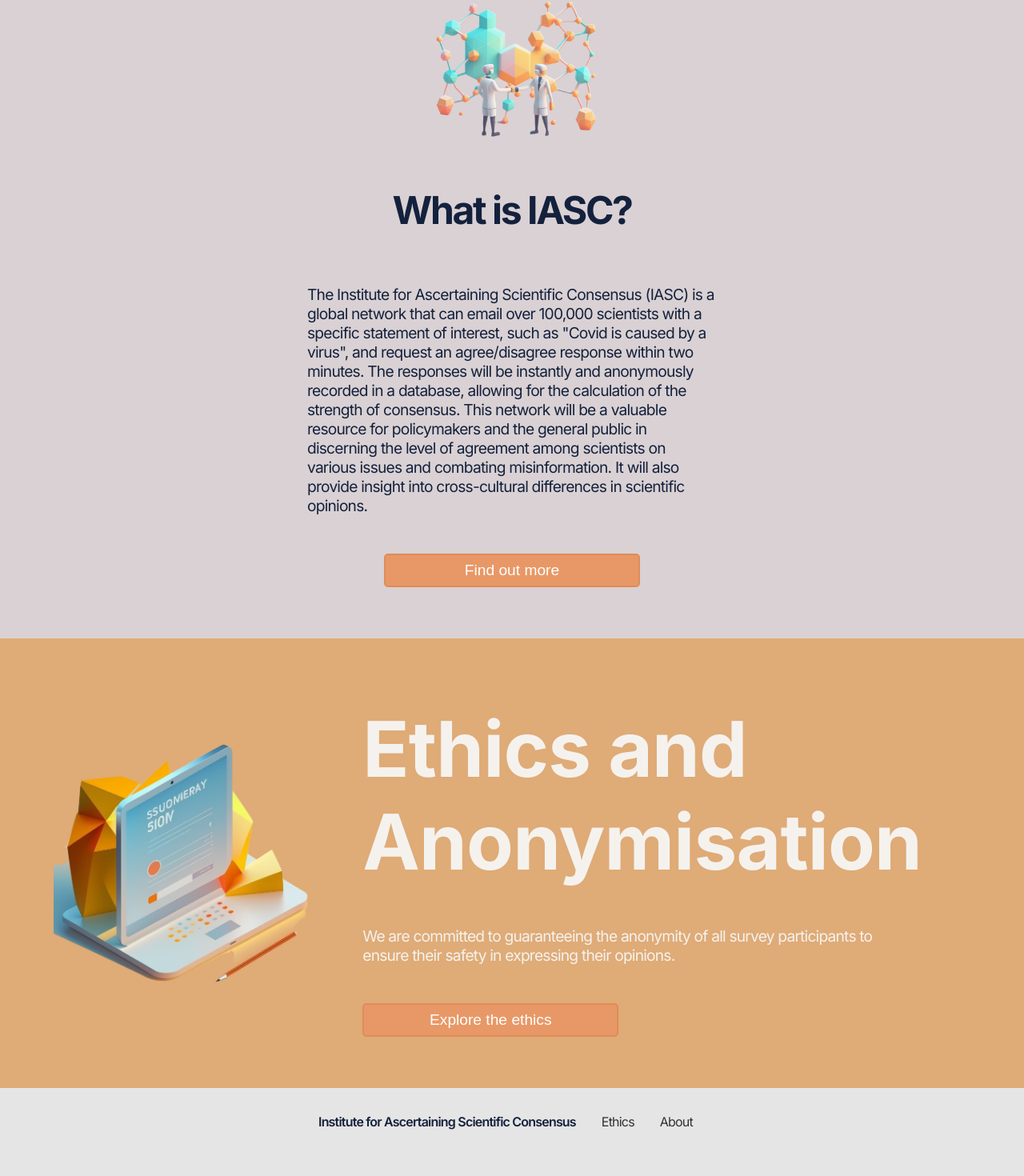
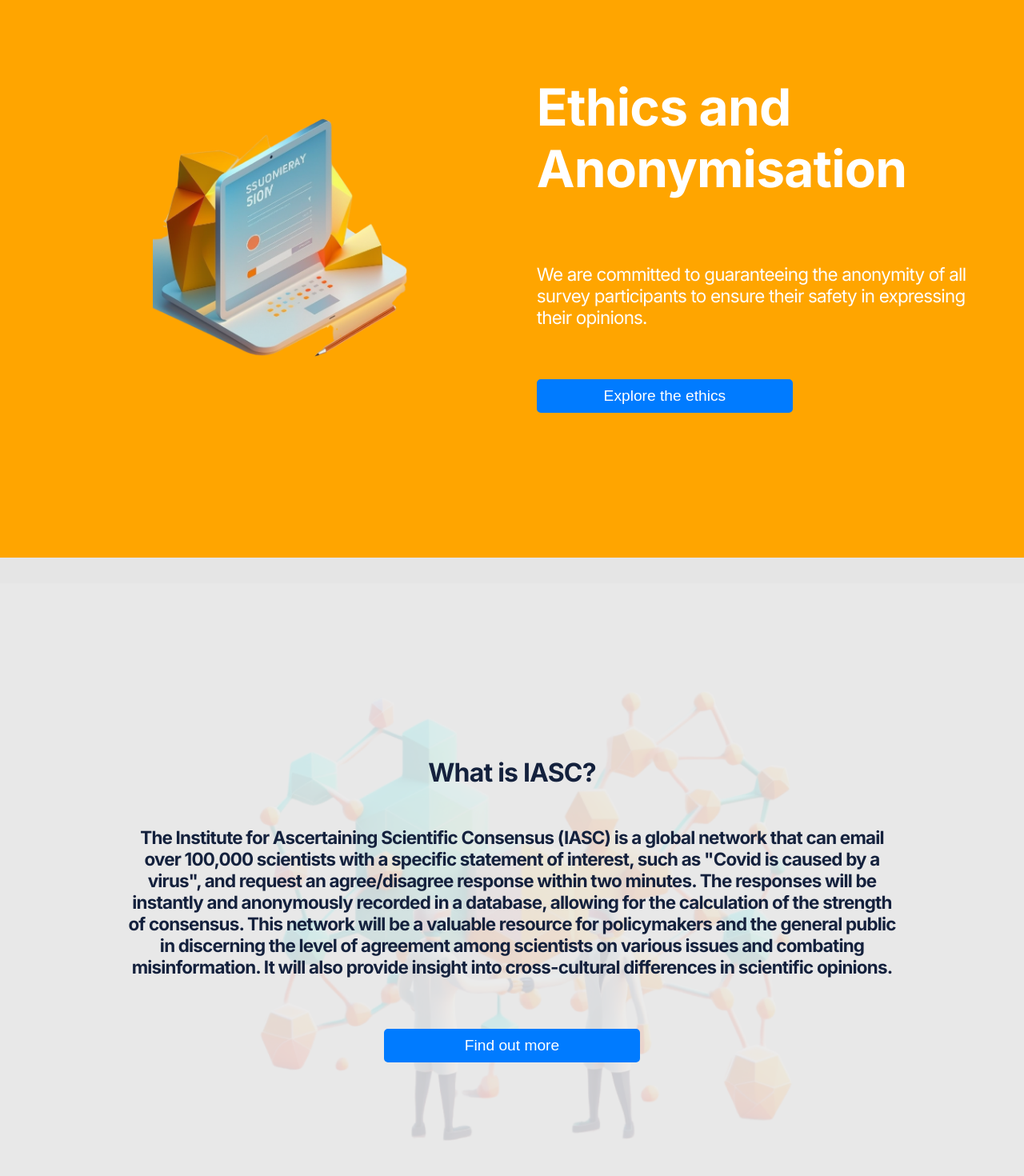
Before and after one commit to DurhamARC/IASCPolls, a React (Create React App) app in the folder react-app/: page / in a window 1280 px wide. Shown: the part 992-2462 px from the top of the page at 80% size. Before the commit the page ends 2420 px from the top, so only its background shows below. Built offline with nearby package versions, Linux system fonts and the light colour scheme; the HTML template or start-up script is replaced by a standard one.

Commit message:
home changes

```diff
--- a/react-app/src/App.css
+++ b/react-app/src/App.css
@@ -261,64 +261,69 @@ p, ol, ul {
 }
 
 .home {
-  padding: 2rem;
   width: 100%;
+  height: 100%;
   display: flex;
-  flex-direction: row;
-  justify-content: flex-end;
-  align-items: center;
+  flex-direction: column;
+  align-items: flex-start;
 }
 
 .home--title {
-  padding: 2rem;
-  width: 100%;
+  padding: 4rem 4rem 4rem 10rem;
+  width: 80%;
 }
 
 .home-pic{
   width: 100%;
-  height: 100%;
-  background-position: center;
+  height: 80%;
+  background-position: top left;
   background-image: url('./front-page-img.png');
   background-repeat: no-repeat;
   background-size: 30rem;
 }
 
+@media (max-width: 1000px) {
+  .home-pic {
+    display: none;
+  }
+}
 
-.home--eyecatching{
+
+
+
+.home--eyecatching {
+  display: flex;
   flex-direction: row;
-  background-color: #DFAB77;
+  background-color: #FFA500;
   margin-bottom: 2rem;
-  justify-content: flex-start;
-  height: fit-content;
-  padding:2rem;
+  align-items: center;
+  padding: 2rem;
 }
 
 .home--eyecatching div {
   display: flex;
   flex-direction: column;
-  justify-content: flex-end;
-  align-items: left;
+  justify-content: center;
+  align-items: flex-start;
+  margin-left: 2rem;
 }
 
-
-.home--eyecatching h2{
-  font-size: 1.2rem;
+.home--eyecatching h2 {
+  font-size: 1.4rem;
   font-weight: 500;
-  color: #f5f2ee;
-  padding-right: 4rem;
-  padding-top: 2rem;
-  padding-bottom: 2rem;
+  color: #FFFFFF;
+  margin-top: 1rem;
+  margin-bottom: 2rem;
 }
 
-.home--eyecatching h1{
-  color: #f5f2ee;
-  font-size: 6rem;
-  padding-right: 4rem;
+.home--eyecatching h1 {
+  color: #FFFFFF;
+  font-size: 4rem;
+  margin-bottom: 2rem;
 }
 
-
-.home-pic-2{
-  width: 50%;
+.home-pic-2 {
+  width: 100%;
   height: 30rem;
   background-position: center;
   background-image: url('./front-page-comp.png');
@@ -328,45 +333,69 @@ p, ol, ul {
 
 
 
-.home--about{
-  background-color: #D9D1D3;
-  padding: 4rem;
-  height: auto;
-  flex-direction: column;
+
+
+
+.container.home--about {
+  position: relative;
+  margin-bottom: 2rem;
+  background-color: (255, 192, 86, 0.5);
 }
 
-.home--about h2, .home--about h3{
-  padding: 2rem;
+.home-pic-3 {
+  position: relative;
+  width: 100%;
+  height: 100%;
+  background-position: center;
+  background-image: url('./front-page-scientists.png');
+  background-repeat: no-repeat;
+  background-size: 50rem;
 }
 
-.home--about h3{
+.home--about--overlay {
+  position: absolute;
+  top: 0;
+  left: 0;
+  width: 100%;
+  height: 100%;
+  background-color: rgba(233, 233, 233, 0.85);
+  display: flex;
+  align-items: center;
+  justify-content: center;
+}
+
+.home--about--text {
+  text-align: center;
+  padding: 2rem;
+  width: 80%;
+}
+
+.home--about--text h2 {
+  font-size: 2rem;
+  font-weight: 700;
+  margin-bottom: 1rem;
+}
+
+.home--about--text h3 {
+  font-size: 1.4rem;
+  margin-bottom: 2rem;
+}
+
+.home--button {
+  padding: 8px 16px;
+  border-radius: 5px;
+  cursor: pointer;
   font-size: 1.2rem;
   font-weight: 500;
-  width: 50%;
-}
-
-.home--about h2{
-  letter-spacing: -0.05em;
+  text-align: center;
+  background-color: #007bff;
+  color: #FFFFFF;
+  border: 2px solid #007bff;
 }
 
 
-.home--button {
-  border: 2px solid #df8c59;
-  background-color:#e89866;
-  color: #FFFFFF;
-  font-size: 1.2rem;
-}
 
 
-.home-pic-3{
-  width: 50%;
-  height: 15rem;
-  background-position: center;
-  background-image: url('./front-page-scientists.png');
-  background-repeat: no-repeat;
-  background-size: 15rem;
-  filter: opacity(0.8);
-}
 
 
 
@@ -858,6 +887,7 @@ p, ol, ul {
   background-size: 5rem;
   height: 5rem;
   margin-top: 1rem;
+  width: 5rem%;
 }
 
 .login--form h1 {
--- a/react-app/src/pages/Home.js
+++ b/react-app/src/pages/Home.js
@@ -2,7 +2,7 @@ import React from "react";
 import NavBar from '../components/NavBar';
 import Footer from '../components/Footer';
 
-function Home(){
+function Home() {
   return (
     <div>
       <NavBar />
@@ -16,27 +16,10 @@ function Home(){
         </div>
       </div>
 
-
-        <div className="container home--about">
-            <div className="home-pic-3">
-            </div>
-            <h2> What is IASC? </h2>
-            <h3>
-            The Institute for Ascertaining Scientific Consensus (IASC) is a global network that can email over 100,000 scientists with a specific statement of interest, such as "Covid is caused by a virus", and request an agree/disagree response within two minutes. The responses will be instantly and anonymously recorded in a database, allowing for the calculation of the strength of consensus. This network will be a valuable resource for policymakers and the general public in discerning the level of agreement among scientists on various issues and combating misinformation. It will also provide insight into cross-cultural differences in scientific opinions.
-            </h3>
-            <a href="./about">
-                <button className="button home--button">
-                Find out more
-                </button>
-            </a>
-        </div>
-
-
       <div className="container home--eyecatching">
         <div className="home-pic-2">
         </div>
-            <div className="home">
-                <div>
+        <div className="home--eyecatching--content">
           <h1>
             Ethics and Anonymisation
           </h1>
@@ -48,13 +31,29 @@ function Home(){
           </a>
         </div>
       </div>
+
+      <div className="container home--about">
+        <div className="home-pic-3">
+          <div className="home--about--overlay">
+            <div className="home--about--text">
+              <h2>What is IASC?</h2>
+              <h3>
+                The Institute for Ascertaining Scientific Consensus (IASC) is a global network that can email over 100,000 scientists with a specific statement of interest, such as "Covid is caused by a virus", and request an agree/disagree response within two minutes. The responses will be instantly and anonymously recorded in a database, allowing for the calculation of the strength of consensus. This network will be a valuable resource for policymakers and the general public in discerning the level of agreement among scientists on various issues and combating misinformation. It will also provide insight into cross-cultural differences in scientific opinions.
+              </h3>
+              <div>
+                <a href="./about">
+                  <button className="button home--button">
+                    Find out more
+                  </button>
+                </a>
               </div>
-
-
+            </div>
+          </div>
+        </div>
+      </div>
 
       <Footer />
     </div>
-
   )
 }
 
--- a/react-app/src/pages/Thanks.js
+++ b/react-app/src/pages/Thanks.js
@@ -4,8 +4,9 @@ import Footer from '../components/Footer';
 
 export default function Thanks() {
   return (
+    <div>
+      <NavBar />
       <div className="thankyou--container">
-      <NavBar />
       <div className="container centered">
         <div className="thankyou">
           <h1>Thank you for your participation!</h1>
@@ -19,5 +20,6 @@ export default function Thanks() {
       </div>
       <Footer />
       </div>
-  )
-};
+    </div>
+  );
+}
```
Lines whose indentation alone changed are shown as unchanged.
